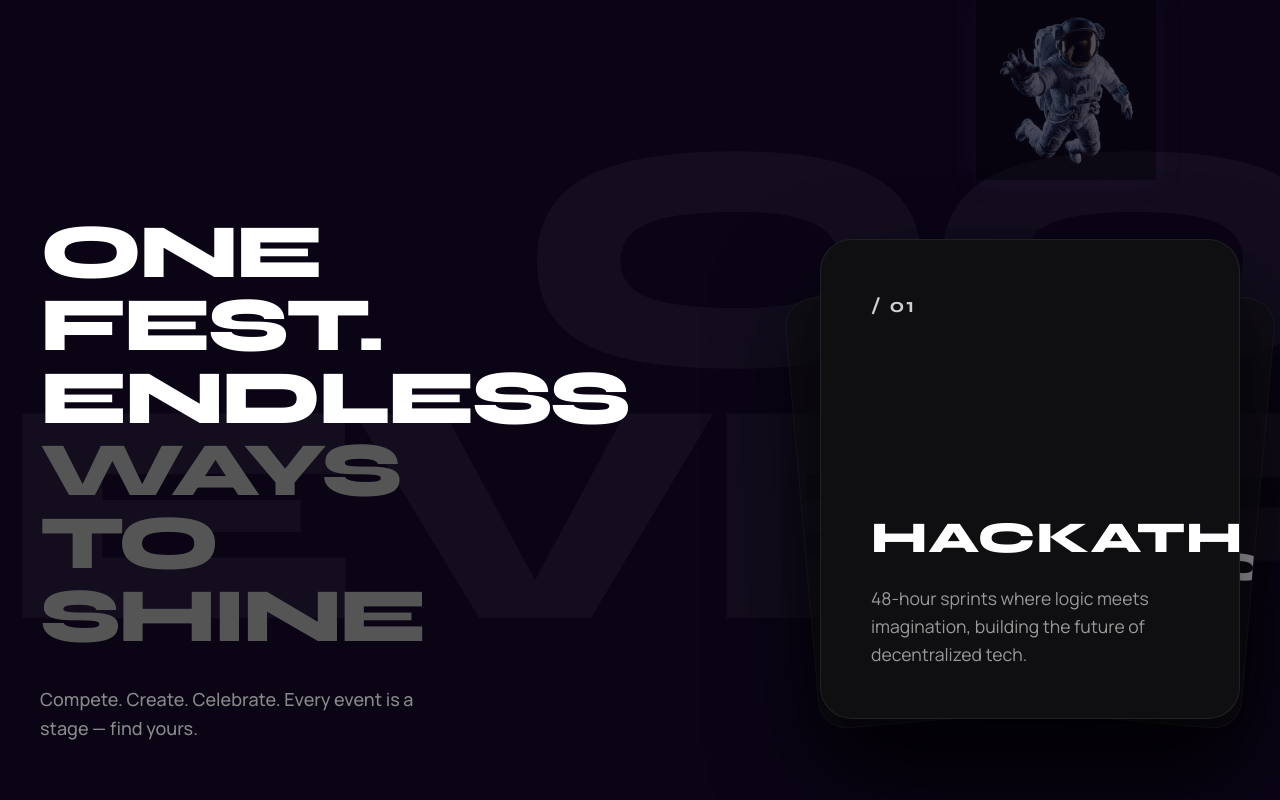
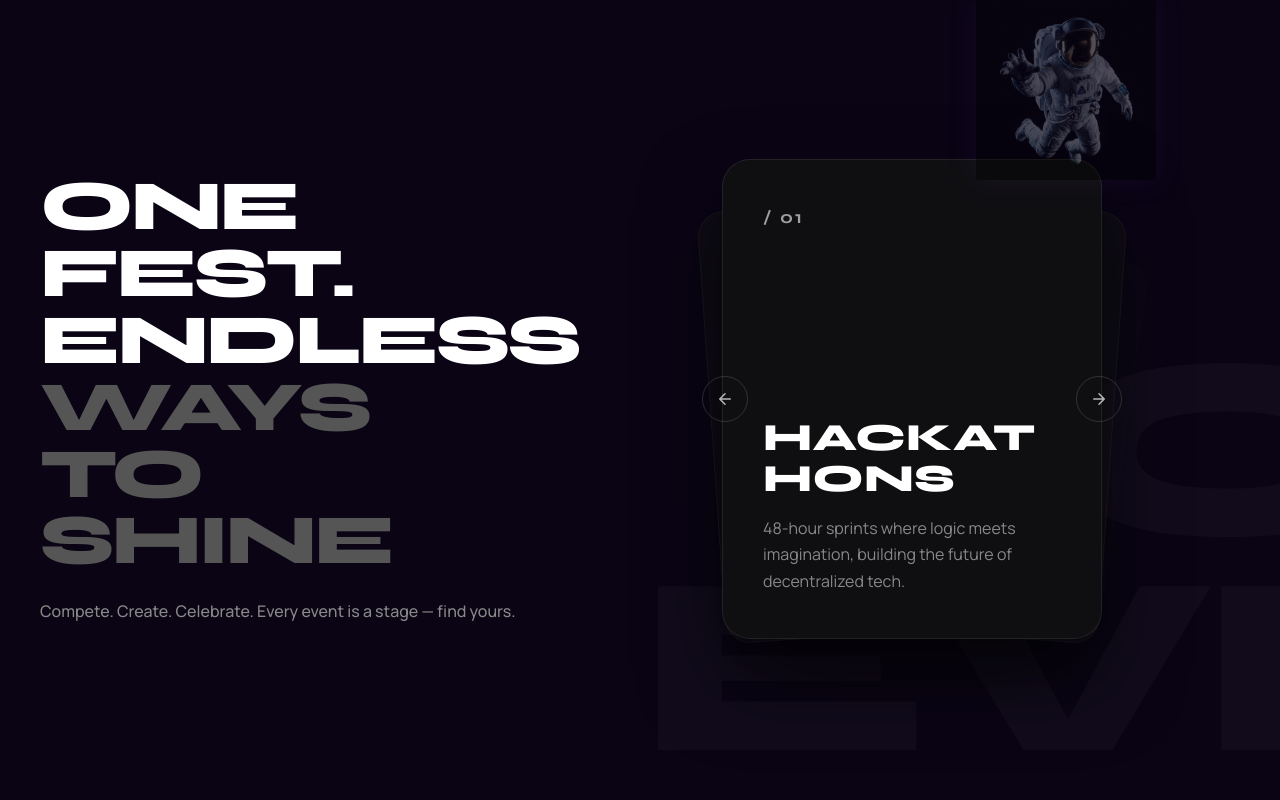
Before and after one commit to SnowFlowerr/REXIA-26, a React (Vite) app: page / in a window 1280 px wide. Shown: the part 1740-2540 px from the top of the page. Built offline with nearby package versions, Linux system fonts and the light colour scheme.

Commit message:
update ui

```diff
--- a/src/App.jsx
+++ b/src/App.jsx
@@ -20,6 +20,8 @@ import { Routes, Route } from "react-router-dom";
 import Events from './sections/Events/Events';
 import NotFound from './sections/notfound/notfound';
 import EventDetail from './sections/eventDetail/eventDetails';
+
+import EventNavbar from './components/EventNavbar/EventNavbar';
 
 function App() {
   const [loading, setLoading] = useState(true);
@@ -71,8 +73,8 @@ function App() {
           <Footer />
         </>
         } />
-          <Route path="event" element={<Events/>}/>
-          <Route path="/event/:id" element={<EventDetail/>}/>
+          <Route path="event" element={<><EventNavbar /><Events/></>}/>
+          <Route path="/event/:id" element={<><EventNavbar /><EventDetail/></>}/>
           <Route path="*" element={<NotFound/>}/>
         </Routes>
       )}
--- a/src/sections/Events/Events.jsx
+++ b/src/sections/Events/Events.jsx
@@ -23,7 +23,7 @@ const EventsHero = () => {
     : allEvents.filter(e => e.category === activeFilter);
 
   return (
-    <div >
+    <div className={styles.page}>
 
       {/* ── HERO BANNER ── */}
       <div className={styles.banner}>
--- a/src/sections/Events/EventsHero.module.css
+++ b/src/sections/Events/EventsHero.module.css
@@ -2,6 +2,7 @@
   background: #08030f;
   min-height: 100vh;
   color: #f0eaff;
+  padding-top: 40px;
 }
 
 /* ── BANNER ── */
@@ -214,6 +215,7 @@
 }
 
 @media (max-width: 640px) {
+  .page { padding-top: 80px; }
   .grid { grid-template-columns: 1fr; }
   .eventsSection { padding: 2rem 1.2rem 4rem; }
   .banner { padding: 2rem 1.2rem 2rem 0; }
--- a/src/sections/Offerings/Offerings.jsx
+++ b/src/sections/Offerings/Offerings.jsx
@@ -37,7 +37,6 @@ const Offerings = () => {
 
   const bgY = useTransform(scrollYProgress, [0, 1], [-100, 100]);
 
-  // Auto-play logic
   const startTimer = useCallback(() => {
     if (timerRef.current) clearInterval(timerRef.current);
     timerRef.current = setInterval(() => {
@@ -47,40 +46,22 @@ const Offerings = () => {
 
   useEffect(() => {
     startTimer();
-    return () => {
-      if (timerRef.current) clearInterval(timerRef.current);
-    };
+    return () => { if (timerRef.current) clearInterval(timerRef.current); };
   }, [startTimer]);
 
-  const handleCardClick = (index) => {
-    setActiveIndex(index);
-    startTimer(); // Reset timer on manual click
+  const handlePrev = () => {
+    setActiveIndex((prev) => (prev - 1 + offerings.length) % offerings.length);
+    startTimer();
   };
 
-  // Enhanced stack motion variants
-  const getCardVariants = (index) => {
-    const isStage = index === activeIndex;
-    let distance = index - activeIndex;
+  const handleNext = () => {
+    setActiveIndex((prev) => (prev + 1) % offerings.length);
+    startTimer();
+  };
 
-    // Looping distance logic for a smoother stack
-    if (distance > offerings.length / 2) distance -= offerings.length;
-    if (distance < -offerings.length / 2) distance += offerings.length;
-
-    const xOffset = isStage ? 0 : distance * 40;
-    const yOffset = isStage ? 0 : Math.abs(distance) * 20;
-    const scale = isStage ? 1 : 1 - Math.abs(distance) * 0.1;
-    const opacity = isStage ? 1 : Math.max(0, 1 - Math.abs(distance) * 0.4);
-    const zIndex = 10 - Math.abs(distance);
-    const rotate = isStage ? 0 : distance * 5;
-
-    return {
-      x: xOffset,
-      y: yOffset,
-      scale,
-      opacity,
-      zIndex,
-      rotate,
-    };
+  const handleDot = (index) => {
+    setActiveIndex(index);
+    startTimer();
   };
 
   return (
@@ -91,6 +72,8 @@ const Offerings = () => {
 
       <div className={styles.container}>
         <div className={styles.content}>
+
+          {/* LEFT */}
           <div className={styles.left}>
             <motion.h2
               className={styles.title}
@@ -99,7 +82,8 @@ const Offerings = () => {
               viewport={{ once: true }}
               transition={{ duration: 0.8 }}
             >
-    One Fest.<br />Endless <span className={styles.titleAccent}>Ways<br />To Shine</span>
+              One Fest.<br />Endless{' '}
+              <span className={styles.titleAccent}>Ways<br />To Shine</span>
             </motion.h2>
             <motion.p
               className={styles.subtitle}
@@ -112,17 +96,29 @@ const Offerings = () => {
             </motion.p>
           </div>
 
+          {/* CARD STACK */}
+          <div className={styles.stackWrapper}>
             <div className={styles.stack}>
-            {offerings.map((item, i) => (
+              {offerings.map((item, i) => {
+                let distance = i - activeIndex;
+                if (distance > offerings.length / 2) distance -= offerings.length;
+                if (distance < -offerings.length / 2) distance += offerings.length;
+
+                const isActive = i === activeIndex;
+                const xOffset = isActive ? 0 : distance * 30;
+                const yOffset = isActive ? 0 : Math.abs(distance) * 18;
+                const scale = isActive ? 1 : 1 - Math.abs(distance) * 0.1;
+                const opacity = isActive ? 1 : Math.max(0, 1 - Math.abs(distance) * 0.45);
+                const zIndex = 10 - Math.abs(distance);
+                const rotate = isActive ? 0 : distance * 4;
+
+                return (
                   <motion.div
                     key={item.title}
-                className={`${styles.card} ${i === activeIndex ? styles.active : ''}`}
-                animate={getCardVariants(i)}
-                onClick={() => handleCardClick(i)}
-                transition={{
-                  duration: 0.8,
-                  ease: [0.16, 1, 0.3, 1]
-                }}
+                    className={`${styles.card} ${isActive ? styles.active : ''}`}
+                    animate={{ x: xOffset, y: yOffset, scale, opacity, zIndex, rotate }}
+                    onClick={() => handleDot(i)}
+                    transition={{ duration: 0.8, ease: [0.16, 1, 0.3, 1] }}
                   >
                     <div className={styles.cardHeader}>
                       <span className={styles.cardNumber}>/ {item.no}</span>
@@ -132,8 +128,35 @@ const Offerings = () => {
                       <p className={styles.cardDesc}>{item.desc}</p>
                     </div>
                   </motion.div>
-            ))}
+                );
+              })}
+
+              {/* Arrows + Dots - MOVED HERE */}
+{/* Arrows */}
+<motion.div
+  className={styles.cardControls}
+  initial={{ opacity: 0, y: 20 }}
+  whileInView={{ opacity: 1, y: 0 }}
+  viewport={{ once: true }}
+  transition={{ delay: 0.4, duration: 0.6 }}
+>
+  <button className={styles.arrowBtn} onClick={handlePrev} aria-label="Previous">
+    <svg width="18" height="18" viewBox="0 0 24 24" fill="none"
+      stroke="currentColor" strokeWidth="2" strokeLinecap="round" strokeLinejoin="round">
+      <path d="M19 12H5M12 5l-7 7 7 7" />
+    </svg>
+  </button>
+
+  <button className={styles.arrowBtn} onClick={handleNext} aria-label="Next">
+    <svg width="18" height="18" viewBox="0 0 24 24" fill="none"
+      stroke="currentColor" strokeWidth="2" strokeLinecap="round" strokeLinejoin="round">
+      <path d="M5 12h14M12 5l7 7-7 7" />
+    </svg>
+  </button>
+</motion.div>
             </div>
+          </div>
+
         </div>
       </div>
     </section>
--- a/src/sections/Offerings/Offerings.module.css
+++ b/src/sections/Offerings/Offerings.module.css
@@ -1,13 +1,10 @@
 .offerings {
   position: relative;
   padding: var(--space-5xl) var(--safe-gutter);
-  /* background: var(--bg-primary); */
   overflow: hidden;
-  height: 120vh;
   min-height: 100vh;
   display: flex;
   align-items: center;
-
 }
 
 .container {
@@ -20,211 +17,312 @@
 
 .backgroundText {
   position: absolute;
-  top: 20%;
-  left: 0;
+  top: 50%;
+  left: 50%;
   transform: translate(-50%, -50%);
   font-family: var(--font-heading);
-  font-size: clamp(10rem, 25vw, 35rem);
+  font-size: clamp(8rem, 20vw, 28rem);
   font-weight: 900;
-  color: rgba(255, 255, 255, 0.04);
+  color: rgba(255, 255, 255, 0.03);
   white-space: nowrap;
   pointer-events: none;
   z-index: 1;
   text-transform: uppercase;
-  line-height: 0.8;
+  line-height: 0.85;
   text-align: center;
   letter-spacing: -0.05em;
 }
 
+/* ── LAYOUT ── */
 .content {
   display: flex;
-  gap: var(--space-5xl);
+  gap: 4rem;
   align-items: center;
 }
 
 .left {
   flex: 1;
-  max-width: 500px;
+  max-width: 480px;
   z-index: 3;
+  display: flex;
+  flex-direction: column;
+  gap: 1.5rem;
 }
 
+/* ── TITLE ── */
 .title {
   font-family: var(--font-heading);
-  font-size: clamp(3rem, 6vw, 6.5rem);
+  font-size: clamp(2.8rem, 5.5vw, 6rem);
   font-weight: 800;
   line-height: 0.95;
-  margin-bottom: var(--space-xl);
   color: #ffffff;
   text-transform: uppercase;
   letter-spacing: -0.04em;
+  margin: 0;
 }
 
 .titleAccent {
   color: #555555;
-  /* Sophisticated grey from the image */
 }
 
 .subtitle {
-  font-size: var(--font-size-lg);
+  font-size: 1rem;
   color: #888888;
-  line-height: 1.6;
-  max-width: 400px;
+  line-height: 1.7;
   font-weight: 500;
+  margin: 0;
+}
+
+/* ── OLD CONTROLS (REMOVE OR COMMENT OUT) ── */
+/*
+.controls {
+  display: flex;
+  align-items: center;
+  gap: 1rem;
+  margin-top: 0.5rem;
+}
+*/
+
+.arrowBtn {
+  width: 46px;
+  height: 46px;
+  border-radius: 50%;
+  border: 1px solid rgba(255, 255, 255, 0.15);
+  background: transparent;
+  color: rgba(255, 255, 255, 0.7);
+  display: flex;
+  align-items: center;
+  justify-content: center;
+  cursor: pointer;
+  transition: all 0.25s ease;
+  flex-shrink: 0;
+  pointer-events: auto;
+}
+
+.arrowBtn:hover {
+  border-color: rgba(255, 255, 255, 0.5);
+  background: rgba(255, 255, 255, 0.06);
+  color: #fff;
+}
+
+.arrowBtn:active {
+  transform: scale(0.94);
+}
+
+/* Dots removed */
+
+/* ── STACK ── */
+.stackWrapper {
+  flex: 1.4;
+  display: flex;
+  align-items: center;
+  justify-content: center;
+  position: relative;
+  z-index: 3;
 }
 
 .stack {
-  flex: 1.5;
   position: relative;
-  height: 600px;
+  width: 420px;
+  height: 520px;
   display: flex;
   align-items: center;
-  justify-content: flex-end;
-  perspective: 2000px;
+  justify-content: center;
 }
 
+/* NEW: Controls for the card stack */
+.cardControls {
+  position: absolute;
+  top: 50%;
+  left: 0;
+  right: 0;
+  margin-top: -23px; /* Vertically center based on 46px button height */
+  display: flex;
+  align-items: center;
+  justify-content: space-between;
+  z-index: 12;
+  pointer-events: none;
+}
+
+
+
+/* ── CARD ── */
 .card {
   position: absolute;
-  width: min(420px, 75vw);
-  min-height: 480px;
+  width: 380px;
+  height: 480px;
   background: #0f0f12;
-  /* Deep dark grey as per image */
   border: 1px solid rgba(255, 255, 255, 0.08);
-  border-radius: 32px;
-  /* Smoother rounded corners */
-  padding: 50px;
+  border-radius: 28px;
+  padding: 44px 40px;
   display: flex;
   flex-direction: column;
   justify-content: space-between;
   cursor: pointer;
-  box-shadow: 0 50px 100px rgba(0, 0, 0, 0.6);
+  box-shadow: 0 40px 80px rgba(0, 0, 0, 0.5);
   overflow: hidden;
+  will-change: transform, opacity;
 }
 
 .card:hover {
-  border-color: rgba(255, 255, 255, 0.2);
+  border-color: rgba(255, 255, 255, 0.18);
+}
+
+.cardHeader {
+  display: flex;
+  align-items: center;
+  justify-content: space-between;
 }
 
 .cardNumber {
   font-family: var(--font-heading);
-  font-size: 1.25rem;
+  font-size: 1.1rem;
   font-weight: 700;
-  color: #ffffff;
-  letter-spacing: 0.1em;
-  opacity: 0.8;
+  color: rgba(255, 255, 255, 0.6);
+  letter-spacing: 0.12em;
 }
 
 .cardInfo {
   display: flex;
   flex-direction: column;
-  gap: var(--space-lg);
+  gap: 1rem;
 }
 
 .cardTitle {
   font-family: var(--font-heading);
-  font-size: 2.75rem;
+  font-size: 2.4rem;
   font-weight: 800;
   color: #ffffff;
   text-transform: uppercase;
-  letter-spacing: 0.02em;
-  line-height: 1;
+  letter-spacing: 0.01em;
+  line-height: 1.05;
+  word-break: break-word;
 }
 
 .cardDesc {
-  font-size: 1.1rem;
-  color: #999999;
-  line-height: 1.6;
+  font-size: 1rem;
+  color: #888888;
+  line-height: 1.65;
   font-weight: 400;
 }
 
+/* ── RESPONSIVE ── */
+
 @media (max-width: 1024px) {
-  .offerings {
-
-    height: 140vh;
-    /* border: 2px solid white; */
+  .content {
+    gap: 2.5rem;
   }
 
-  .title {
-    font-size: clamp(2rem, 5vw, 6.5rem);
+  .stack {
+    width: 360px;
+    height: 480px;
   }
 
   .card {
-    width: min(320px, 50vw);
-    min-height: 380px;
-    padding: 50px;
-  }
-
-
-
-  .left {
-    max-width: 100%;
-    margin-bottom: var(--space-2xl);
-  }
-
-  .stack {
-    width: 100%;
-    height: 500px;
-    justify-content: center;
-    margin-right: 10vw;
-  }
-}
-
-@media (max-width: 800px) {
-  .title {
-    font-size: 9vw;
-  }
-  .content {
-    margin-top: -250px;
-    flex-direction: column;
-    text-align: left;
-    gap: var(--space-4xl);
-  }
-  .card {
-    max-height: 7vw;
-    width: 90vw;
-    padding: var(--space-2xl);
-    border-radius: 24px;
-  }
-  .stack {
-    margin-top: 100px;
-    margin-right: 0;
-    padding: 0;
-  }
-}
-
-@media (max-width: 600px) {
-  .title {
-    font-size: 9vw;
-  }
-
-  .card {
-    min-height: 400px;
-    padding: var(--space-2xl);
+    width: 320px;
+    height: 440px;
+    padding: 36px 32px;
   }
 
   .cardTitle {
     font-size: 2rem;
   }
+}
+
+@media (max-width: 768px) {
+  .offerings {
+    min-height: auto;
+    padding: 5rem var(--safe-gutter);
+  }
+
+  .content {
+    flex-direction: column;
+    gap: 3rem;
+    align-items: flex-start;
+  }
+
+  .left {
+    max-width: 100%;
+    width: 100%;
+  }
+
+  .stackWrapper {
+    width: 100%;
+    justify-content: center;
+  }
 
   .stack {
-    height: 450px;
+    width: 320px;
+    height: 440px;
+  }
+
+  .card {
+    width: 300px;
+    height: 400px;
+    padding: 32px 28px;
+    border-radius: 22px;
+  }
+
+  .cardTitle {
+    font-size: 1.8rem;
+  }
+
+  .cardDesc {
+    font-size: 0.9rem;
   }
 
   .backgroundText {
-    font-size: 20vw;
-    opacity: 0.02;
+    font-size: 28vw;
     white-space: normal;
+    text-align: center;
     width: 100%;
-    line-height: 1;
   }
 
+  /* Controls width removed as we use left/right now */
 }
 
-@media (max-width: 320px) {
+@media (max-width: 480px) {
   .title {
-    font-size: 2.5rem;
+    font-size: clamp(2.2rem, 9vw, 3rem);
   }
 
   .stack {
+    width: 290px;
+    height: 420px;
+  }
+
+  .card {
+    width: 270px;
+    height: 380px;
+    padding: 28px 24px;
+    border-radius: 20px;
+  }
+
+  .cardTitle {
+    font-size: 1.6rem;
+  }
+
+  .arrowBtn {
+    width: 40px;
+    height: 40px;
+  }
+
+  /* Controls width removed */
+}
+
+@media (max-width: 360px) {
+  .stack {
+    width: 260px;
     height: 400px;
   }
+
+  .card {
+    width: 240px;
+    height: 360px;
+    padding: 24px 20px;
+  }
+
+  .cardTitle {
+    font-size: 1.4rem;
+  }
 }
--- a/src/sections/eventDetail/EventDetail.module.css
+++ b/src/sections/eventDetail/EventDetail.module.css
@@ -3,11 +3,11 @@
   min-height: 100vh;
   color: #f0eaff;
   font-family: var(--font-heading);
-  padding: 2rem 4rem;
+  padding: 100px 4rem 2rem 4rem;
 }
 
 @media (max-width: 768px) {
-  .page { padding: 1.5rem 1.2rem; }
+  .page { padding: 80px 1.2rem 1.5rem 1.2rem; }
 }
 
 /* ── BACK ── */
--- a/src/sections/eventsData/events.js
+++ b/src/sections/eventsData/events.js
@@ -10,7 +10,7 @@
         "tagline": "Think fast. Code faster.",
         "description": "A high-speed competitive coding challenge where every second counts. Solve algorithmic problems under pressure and prove you're the sharpest mind in the room.",
         "location": "CS Lab Block A",
-        "managedBy": "CodeCraft Club",
+        "managedBy": "CodeCraft Club",//
         "overview": "Code Blitz is the ultimate test of algorithmic thinking and speed coding. Participants will face a series of progressively harder problems drawn from data structures, dynamic programming, and graph theory. The environment simulates real competitive programming platforms, and every millisecond of your solution runtime matters as much as correctness.",
         "details": {
           "date": "April 18, 2026",
```
Also changed, not shown: src/components/EventNavbar/EventNavbar.jsx (added, +190 -0 lines), src/sections/About/About.jsx (+12 -4 lines), src/sections/About/About.module.css (+11 -2 lines), src/sections/Hero/Hero.jsx (+9 -7 lines). Lines whose indentation alone changed are shown as unchanged.
